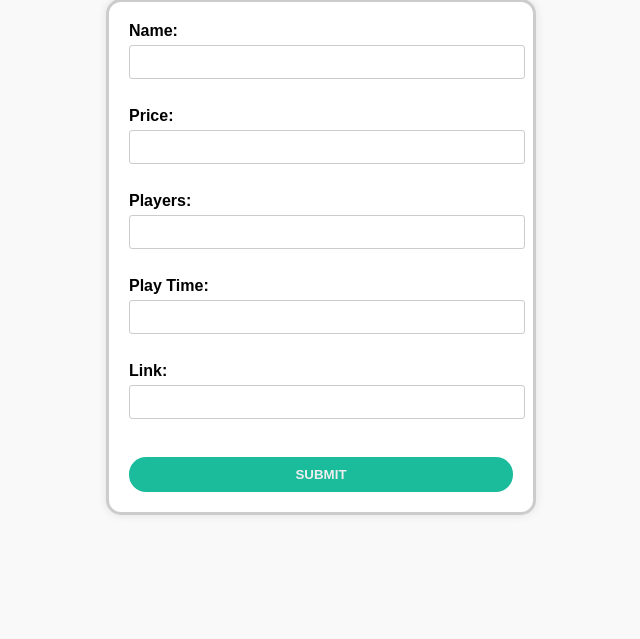
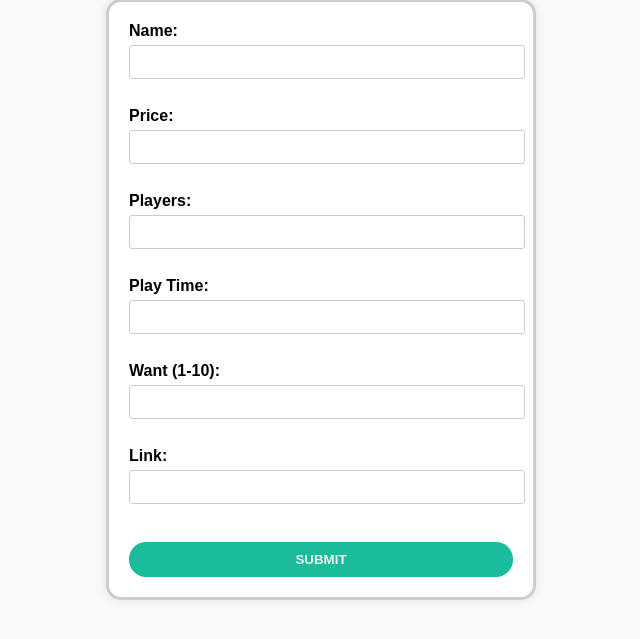
Before and after one commit to PatrickJirele/BoardGameDatabase, a Flask app: page /create in a window 1280 px wide. Shown: the part 98-737 px from the top of the page, without its empty margins (319-959 px from the left). Run offline with Flask 3, Linux system fonts and the light colour scheme.

Commit message:
added want feature

```diff
--- a/main.py
+++ b/main.py
@@ -15,6 +15,7 @@ class boardgames(db.Model):
     Name = db.Column(db.String(20))
     Price = db.Column(db.Integer)
     Players = db.Column(db.String(10))
+    Want = db.Column(db.Integer)
     PlayTime = db.Column(db.Integer)
     Link = db.Column(db.String(200))
 
@@ -30,10 +31,9 @@ def sort_games():
     else:
         results = boardgames.query.order_by(sort_column.desc()).all()
 
-    games = [{'ID': game.ID, 'Name': game.Name, 'Price': game.Price, 'Players': game.Players, 'PlayTime': game.PlayTime,
+    games = [{'ID': game.ID, 'Name': game.Name, 'Price': game.Price, 'Players': game.Players, 'Want': game.Want, 'PlayTime': game.PlayTime,
               'Link': game.Link} for game in results]
     return jsonify(games)
-
 
 @app.route('/search', methods=['POST'])
 def search():
@@ -42,7 +42,7 @@ def search():
         results = boardgames.query.filter(boardgames.Name.ilike(f'%{search_term}%')).all()
     else:
         results = boardgames.query.all()
-    games = [{'ID': game.ID, 'Name': game.Name, 'Price': game.Price, 'Players': game.Players, 'PlayTime': game.PlayTime,
+    games = [{'ID': game.ID, 'Name': game.Name, 'Price': game.Price, 'Players': game.Players, 'Want': game.Want, 'PlayTime': game.PlayTime,
               'Link': game.Link} for game in results]
     return jsonify(games)
 
@@ -53,12 +53,14 @@ def create():
         Name = request.form['Name']
         Price = request.form['Price']
         Players = request.form['Players']
+        Want = request.form['Want']
         PlayTime = request.form['PlayTime']
         Link = request.form['Link']
 
         temp = boardgames(Name=Name,
                           Price=Price,
                           Players=Players,
+                          Want=Want,
                           PlayTime=PlayTime,
                           Link=Link
                           )
@@ -89,12 +91,14 @@ def update(gameID):
         Name = request.form['Name']
         Price = request.form['Price']
         Players = request.form['Players']
+        Want = request.form['Want']
         PlayTime = request.form['PlayTime']
         Link = request.form['Link']
 
         results.Name = Name
         results.Price = Price
         results.Players = Players
+        results.Want = Want
         results.PlayTime = PlayTime
         results.Link = Link
 
--- a/static/homeStyle.css
+++ b/static/homeStyle.css
@@ -6,6 +6,11 @@ body {
 }
 
 h1 {
+    text-align: center;
+    margin: 20px 0;
+    color: #333;
+}
+h5 {
     text-align: center;
     margin: 20px 0;
     color: #333;
--- a/templates/create.html
+++ b/templates/create.html
@@ -21,6 +21,9 @@
             <label for="PlayTime">Play Time:</label>
             <input type="text" name="PlayTime">
             <br>
+            <label for="Want">Want (1-10):</label>
+            <input type="text" name="Want">
+            <br>
             <label for="Link">Link:</label>
             <input type="text" name="Link">
             <br>
--- a/templates/home.html
+++ b/templates/home.html
@@ -14,6 +14,7 @@
 </script>
 <body>
     <h1>WELCOME TO PAT'S BOARDGAME SHEET!</h1>
+    <h5>*Want is 1-10, 10 being most*</h5>
     <div class="create-button-container">
         <form action="/create" method="GET">
             <button type="submit">Create New Entry</button>
@@ -29,6 +30,7 @@
                 <th onclick="sortTable('Name', this)" class="${currentSortColumn === 'Name' ? currentSortOrder : ''}">Name</th>
                 <th onclick="sortTable('Price', this)" class="${currentSortColumn === 'Price' ? currentSortOrder : ''}">Price</th>
                 <th onclick="sortTable('Players', this)" class="${currentSortColumn === 'Players' ? currentSortOrder : ''}">Players</th>
+                <th onclick="sortTable('Want', this)" class="${currentSortColumn === 'Want' ? currentSortOrder : ''}">Want</th>
                 <th onclick="sortTable('PlayTime', this)" class="${currentSortColumn === 'PlayTime' ? currentSortOrder : ''}">Play Time</th>
                 <th>Link</th>
                 <th>Update</th>
@@ -40,6 +42,7 @@
                 <td>{{ game.Name }}</td>
                 <td>${{ game.Price }}</td>
                 <td>{{ game.Players }}</td>
+                <td>{{ game.Want }}</td>
                 <td>{{ game.PlayTime }} Minutes</td>
                 <td>
                     <a href="{{ game.Link }}" target="_blank">Click For Link</a>
@@ -97,6 +100,7 @@
                 <th onclick="sortTable('Name', this)" class="${currentSortColumn === 'Name' ? currentSortOrder : ''}">Name</th>
                 <th onclick="sortTable('Price', this)" class="${currentSortColumn === 'Price' ? currentSortOrder : ''}">Price</th>
                 <th onclick="sortTable('Players', this)" class="${currentSortColumn === 'Players' ? currentSortOrder : ''}">Players</th>
+                <th onclick="sortTable('Want', this)" class="${currentSortColumn === 'Want' ? currentSortOrder : ''}">Want</th>
                 <th onclick="sortTable('PlayTime', this)" class="${currentSortColumn === 'PlayTime' ? currentSortOrder : ''}">Play Time</th>
                 <th>Link</th>
                 <th>Update</th>
@@ -110,6 +114,7 @@
                     <td>${game.Name}</td>
                     <td>$${game.Price}</td>
                     <td>${game.Players}</td>
+                    <td>${game.Want}</td>
                     <td>${game.PlayTime} Minutes</td>
                     <td><a href="${game.Link}" target="_blank">Click For Link</a></td>
                     <td>
--- a/templates/update.html
+++ b/templates/update.html
@@ -18,6 +18,9 @@
             <label for="Players">Players:</label>
             <input type="text" name="Players" value="{{game.Players}}">
             <br>
+            <label for="Want">Want (1-10):</label>
+            <input type="text" name="Want" value="{{game.Want}}">
+            <br>
             <label for="PlayTime">Play Time:</label>
             <input type="text" name="PlayTime" value="{{game.PlayTime}}">
             <br>
```
Also changed, not shown: instance/DataBase.db, 1 other file.
